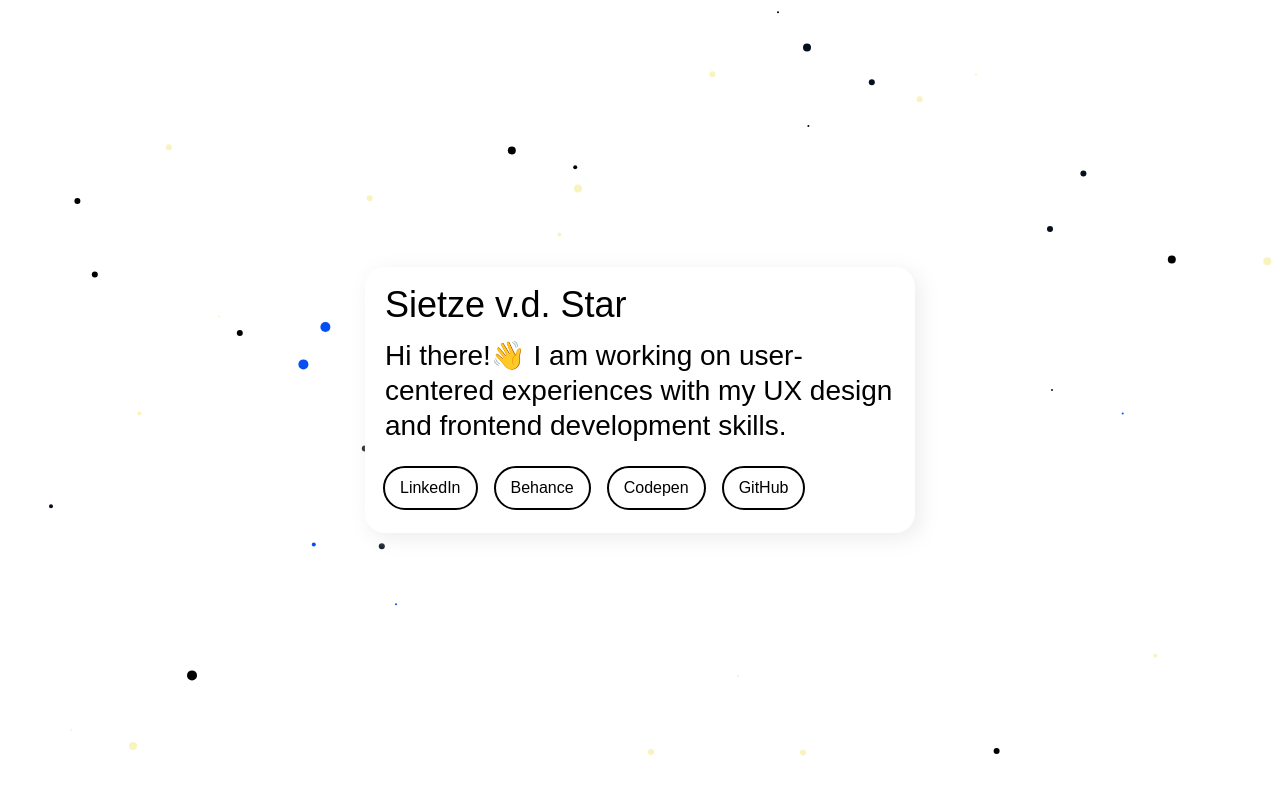
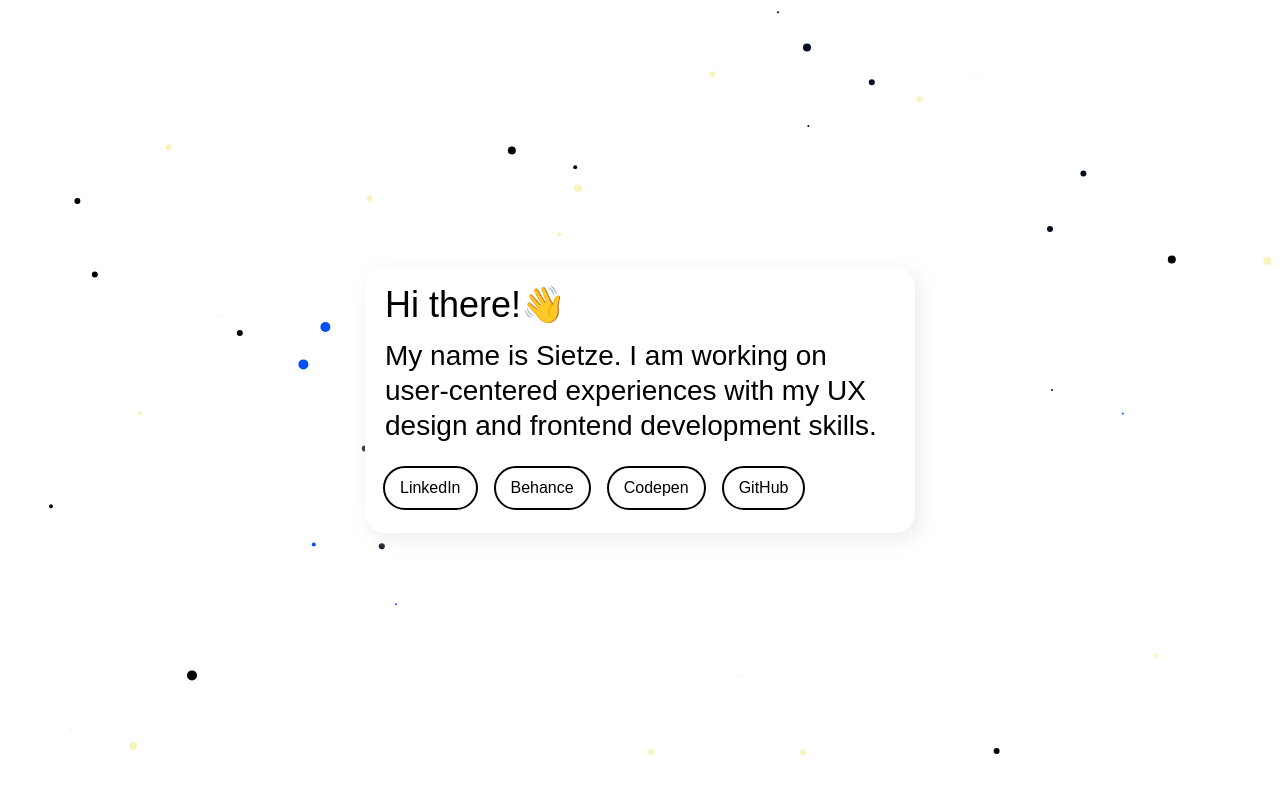
Before and after one commit to supernova770/portfolio, a React (Create React App) app: page / in a window 1280 px wide. Shown: the top 794 px of the page. Built offline with nearby package versions, Linux system fonts and the light colour scheme.

Commit message:
new designs

```diff
--- a/src/components/card/card.jsx
+++ b/src/components/card/card.jsx
@@ -6,8 +6,8 @@ export const Card = ({href, name}) => {
     return (
         <div className="card">
             <div className='innerCard'>
-            <h2 id="portfolio-text-title">Sietze v.d. Star</h2>
-            <p id="portfolio-text-body">Hi there!👋 I am working on user-centered experiences with my UX design and frontend development skills.</p>
+            <h2 id="portfolio-text-title">Hi there!👋</h2>
+            <p id="portfolio-text-body">My name is Sietze. I am working on user-centered experiences with my UX design and frontend development skills.</p>
             <div className="chip-container">
                 <Chip name={"LinkedIn"} href={'https://www.linkedin.com/in/sietze-van-de-star/'}/>
                 <Chip name={"Behance"} href={'https://www.behance.net/sietzevanda20e'}/>
```
